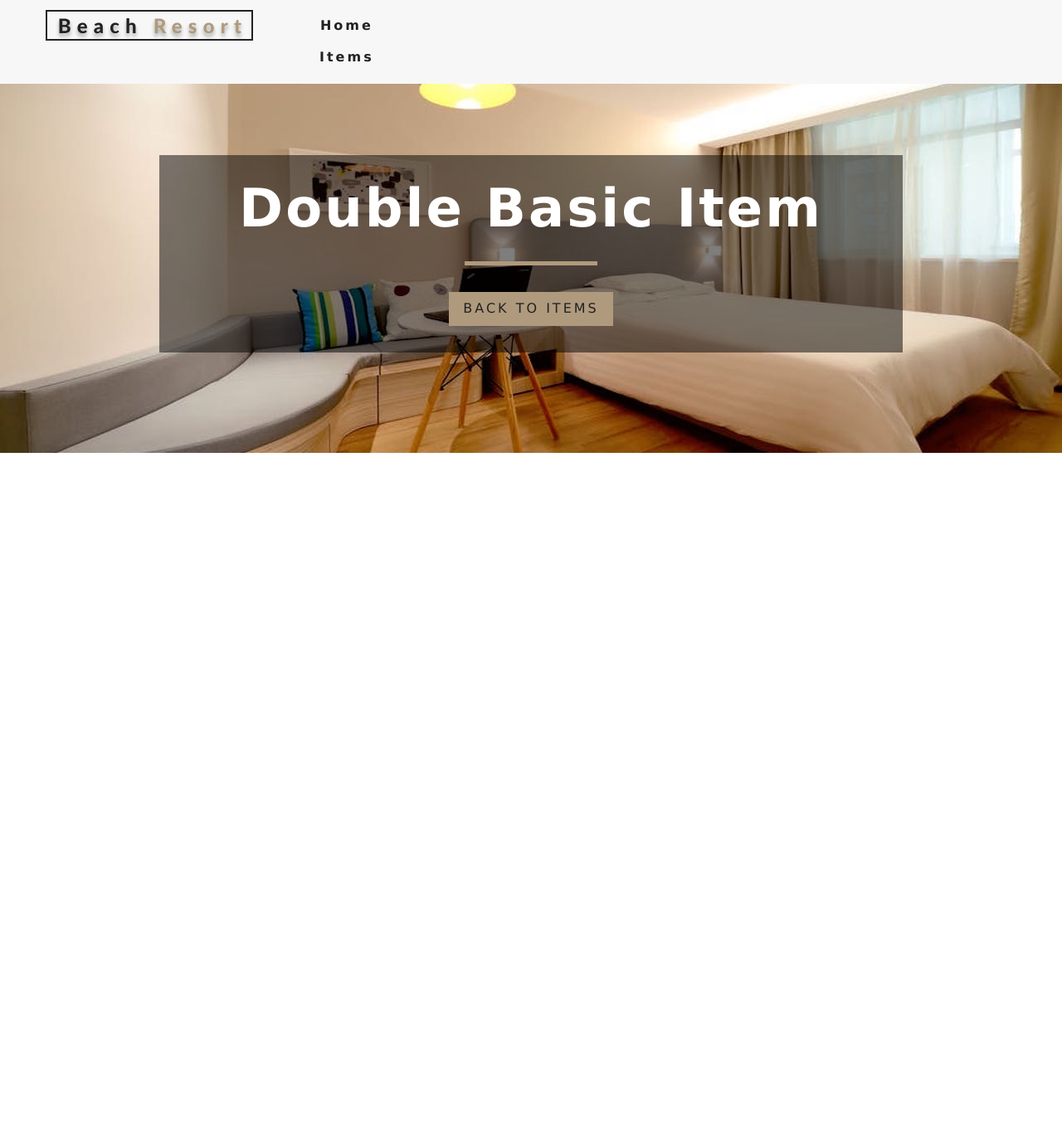
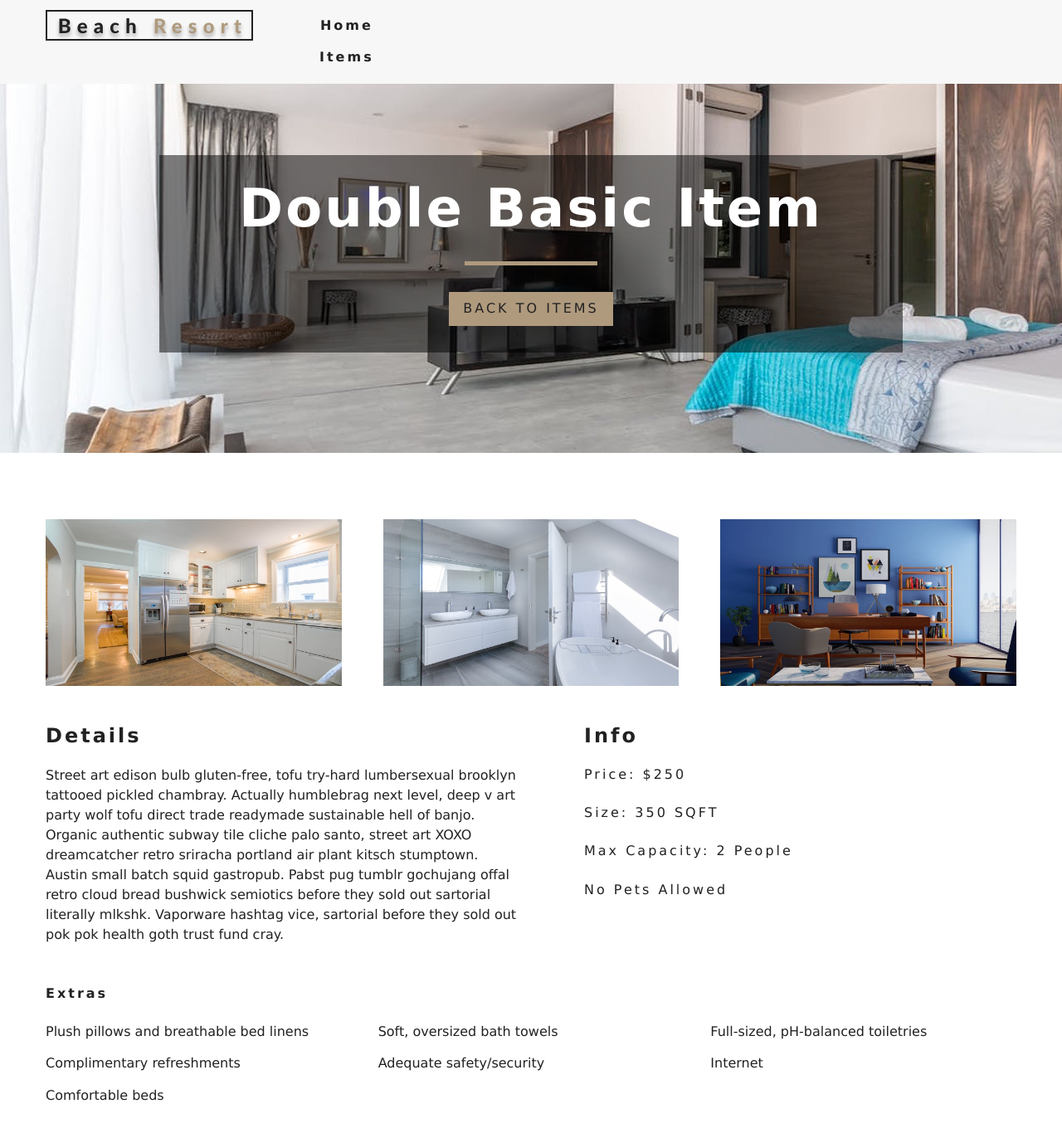
Before and after one commit to almack131216/react-api-beach-resort-tutorial, a React (Create React App) app: page /items/double-basic in a window 1280 px wide. Shown: the top 1366 px of the page at 83% size. Before the commit the page ends 800 px from the top, so only its background shows below. Built offline with nearby package versions, Linux system fonts and the light colour scheme.

Commit message:
07 | Item Details page + HeroStyled

```diff
--- a/package.json
+++ b/package.json
@@ -10,7 +10,8 @@
     "react-dom": "^16.12.0",
     "react-icons": "^3.8.0",
     "react-router-dom": "^5.1.2",
-    "react-scripts": "3.3.0"
+    "react-scripts": "3.3.0",
+    "styled-components": "^4.4.1"
   },
   "scripts": {
     "start": "react-scripts start",
--- /dev/null
+++ b/src/components/HeroStyled.js
@@ -0,0 +1,14 @@
+import styled from "styled-components";
+
+import defaultImg from "../images/room-1.jpeg";
+
+const StyledHero = styled.header`
+  min-height: 60vh;
+  background: url(${props => (props.img ? props.img : defaultImg)}) center/cover
+    no-repeat;
+  display: flex;
+  align-items: center;
+  justify-content: center;
+`;
+
+export default StyledHero;
--- a/src/pages/Item.js
+++ b/src/pages/Item.js
@@ -4,6 +4,8 @@
 import Banner from "../components/Banner";
 import { Link } from "react-router-dom";
 import { ItemContext } from "../Context";
+import StyledHero from "../components/HeroStyled";
+
 export default class Item extends Component {
   constructor(props) {
     super(props);
@@ -44,14 +46,51 @@
       images
     } = item;
 
+    const [mainImg, ...defaultImg] = images;
+    console.log("[Item.js] defaultImg...", defaultImg);
+
     return (
-      <Hero hero="roomsHero">
-        <Banner title={`${name} item`}>
-          <Link to="/items" className="btn-primary">
-            Back to items
-          </Link>
-        </Banner>
-      </Hero>
+      <>
+        <StyledHero img={images[0] || defaultBcg} hero="roomsHero">
+          <Banner title={`${name} item`}>
+            <Link to="/items" className="btn-primary">
+              Back to items
+            </Link>
+          </Banner>
+        </StyledHero>
+        <section className="single-room">
+          <div className="single-room-images">
+            {defaultImg.map((item, index) => {
+              return <img key={index} src={item} alt={name} />;
+            })}
+          </div>
+          <div className="single-room-info">
+            <article className="desc">
+              <h3>details</h3>
+              <p>{description}</p>
+            </article>
+            <article className="info">
+              <h3>info</h3>
+              <h6>price: ${price}</h6>
+              <h6>size: {size} SQFT</h6>
+              <h6>
+                max capacity:{" "}
+                {capacity > 1 ? `${capacity} people` : `${capacity} person`}
+              </h6>
+              <h6>{pets ? "pets allowed" : "no pets allowed"}</h6>
+              <h6>{breakfast && "free breakfast included"}</h6>
+            </article>
+          </div>
+        </section>
+        <section className="room-extras">
+          <h6>Extras</h6>
+          <ul className="extras">
+            {extras.map((item, index) => {
+              return <li key={index}>{item}</li>;
+            })}
+          </ul>
+        </section>
+      </>
     );
   }
 }
```
Also changed, not shown: 1 other file (tests, documents, lock files or other folders).
